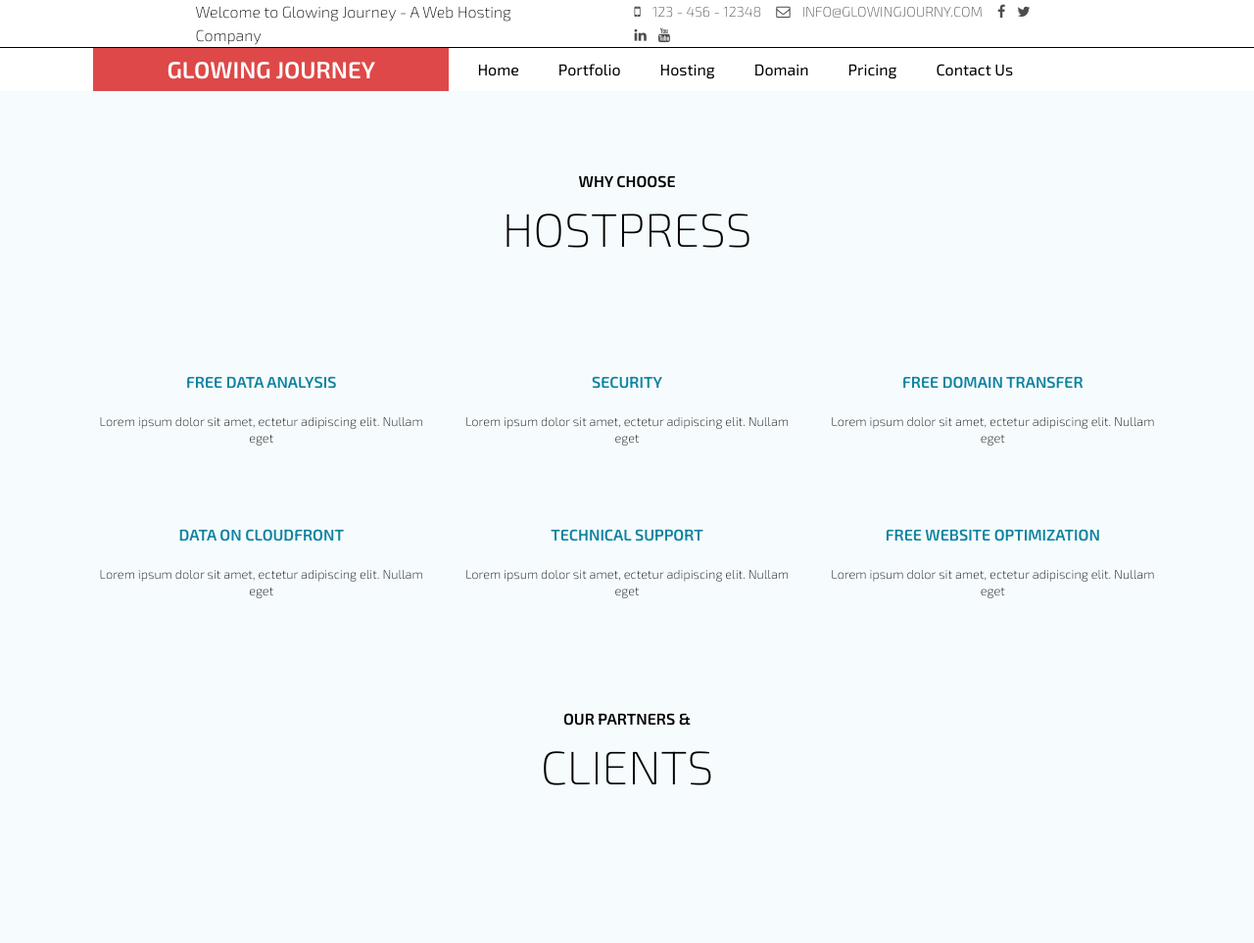
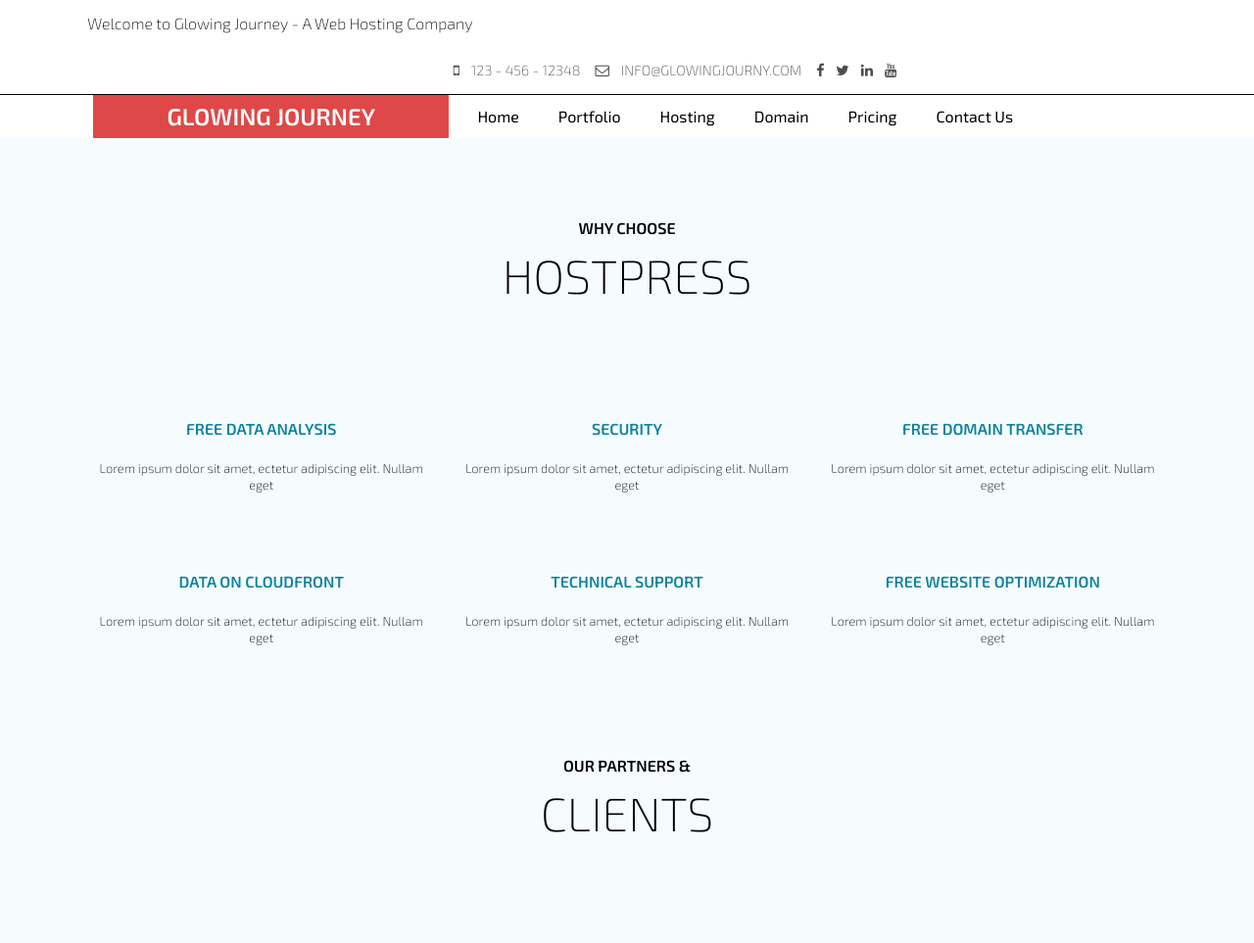
Before and after one commit to Daniyal857/glowing-journey, a website: page builds/development/index.html in a window 1280 px wide. Shown: the top 963 px of the page at 98% size. Drawn offline with Linux system fonts and the light colour scheme.

Commit message:
Fix header intro section

```diff
--- a/components/sass/modules/_clients.scss
+++ b/components/sass/modules/_clients.scss
@@ -44,9 +44,7 @@
           margin: 0;
 
           img {
-            @include breakpoint($wide) {
               max-width: 100%;
-            }
           }
         }// a
       }// li
--- a/components/sass/modules/_intro.scss
+++ b/components/sass/modules/_intro.scss
@@ -1,8 +1,8 @@
 .top_header {
-  line-height: 150%;
+  line-height: 300%;
   border-bottom: 1px solid $dark;
   .container {
-    @include container(70%);
+    @include container;
     .nav-pills {
       li {
         float: right;
@@ -28,29 +28,32 @@
       }
     }// .nav-pills
 
-
     .wc_msg {
       @include clearfix;
-
+      font-size: 1em;
+      @include breakpoint(max-width $small) {
+        display: none;
+      }
       @include breakpoint($small) {
         @include span(4);
-        font-size: 1em;
-        font-weight: $thin;
+        font-size: 0.9em;
       }// breakpoint
       @include breakpoint($medium) {
-        @include container(100%);
+        @include span(5);
+        font-size: 1em;
       }// breakpoint
       @include breakpoint($wide) {
-        @include container(100%);
         @include span(5);
+        font-size: 1em;
       }// breakpoint
     }// .wc_msg
 
     .nav-pills {
       @include breakpoint($small) {
         @include span(8);
-        display: inline-block;
+        display: block;
         position: relative;
+        text-align: justify;
           li {
             float: left;
             a {
@@ -65,7 +68,6 @@
       }// Breakpoint
       @include breakpoint($wide) {
         @include container(100%);
-        @include span(6);
         float: right;
       }// breakpoint
       }// .nav-pills
```
Also changed, not shown: builds/development/css/style.css.
